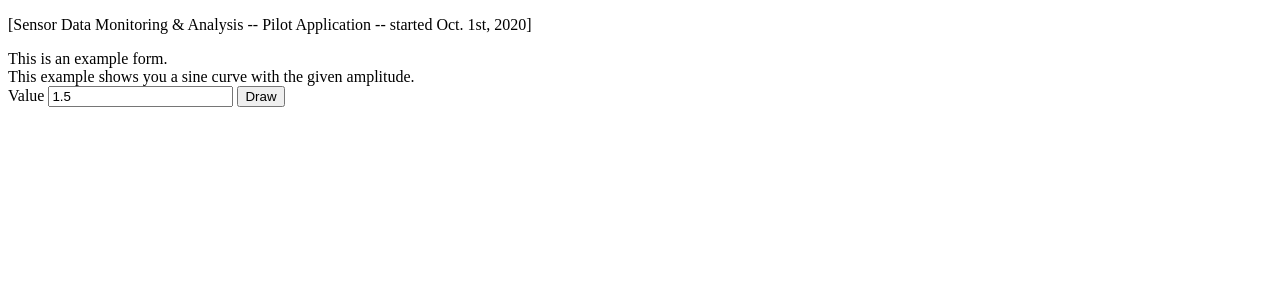
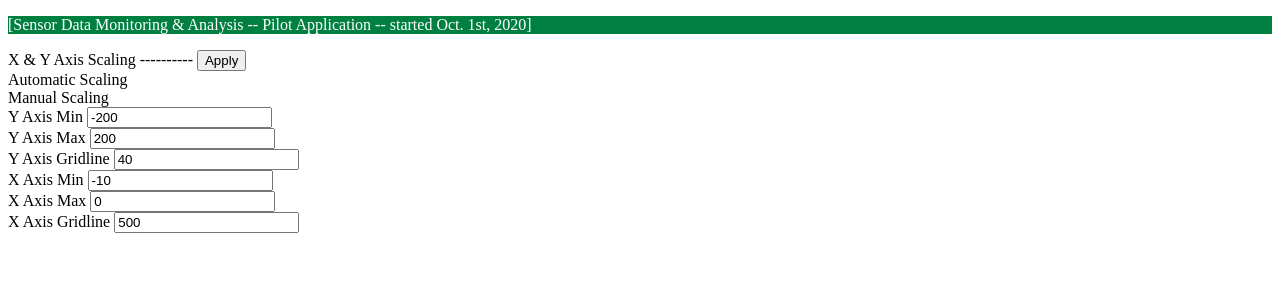
Before and after one commit to inhobyun/WSN_Project, a Flask app: page /dashboard in a window 1280 px wide. Shown: the top 300 px of the page. Run offline with Flask 2, Linux system fonts and the light colour scheme; some libraries are stand-ins or nearby versions.

Commit message:
Some work

```diff
--- a/app.py
+++ b/app.py
@@ -1,3 +1,6 @@
+"""
+Starting of sensor data monitoring and analysis application -- 2020/10/01
+"""
 import json
 import math
 from flask import Flask, redirect, request
@@ -8,9 +11,7 @@ env = Environment(
     loader=PackageLoader(__name__, 'templates'),
     autoescape=select_autoescape(['html', 'xml'])
 )
-"""
-Starting of sensor data monitoring and analysis application
-"""
+
 @app.route('/')
 def root():
     template = env.get_template('landing.html')
--- a/templates/base.html
+++ b/templates/base.html
@@ -12,7 +12,7 @@
     <link rel="stylesheet" href="/assets/styles/footer.css"> -->
     <title>Sensor Data Monitoring & Aanalysis </title>
     {% block head %}
-    <p>[Sensor Data Monitoring & Analysis -- Pilot Application -- started Oct. 1st, 2020]</p>
+    <p style="background-color:#008040;color:white;">[Sensor Data Monitoring & Analysis -- Pilot Application -- started Oct. 1st, 2020]</p>
     {% endblock %}
 </head>
 
--- a/templates/dashboard.html
+++ b/templates/dashboard.html
@@ -1,16 +1,27 @@
 {% extends "base.html" %}
 {% block main %}
 <div class="form">
-    This is an example form.<br>
-    This example shows you a sine curve with the given amplitude.<br>
-    <label>Value</label>
-    <input type="text" id="value-input" value="1.5" />
-    <button onclick="sendValue()">Draw</button>
     <div id="chart-box"></div>
+    X & Y Axis Scaling ----------
+    <button onclick="sendValue()">Apply</button> <br>
+    <label>Automatic Scaling</label> <br>
+    <label>Manual Scaling</label> <br>
+    <label>Y Axis Min</label>
+    <input type="text" id="y_min" value="-200" /> <br>
+    <label>Y Axis Max</label>
+    <input type="text" id="y_max" value="200" /> <br>
+    <label>Y Axis Gridline</label>
+    <input type="text" id="y_gridline" value="40" /> <br>
+    <label>X Axis Min</label>
+    <input type="text" id="x_min" value="-10" /> <br>
+    <label>X Axis Max</label>
+    <input type="text" id="x_max" value="0" /> <br>
+    <label>X Axis Gridline</label>
+    <input type="text" id="x_gridline" value="500" /> <br>
 </div>
 <script>
     function sendValue() {
-        const value = document.getElementById('value-input').value;
+        const value = document.getElementById('y_max').value;
         axios.post('/post_test', {
             value: Number(value),
         }).then(response => {
@@ -27,9 +38,9 @@
         document.getElementById('chart-box').innerHTML = '';
 
         // set the dimensions and margins of the graph
-        var margin = {top: 10, right: 30, bottom: 30, left: 60},
-            width = 460 - margin.left - margin.right,
-            height = 400 - margin.top - margin.bottom;
+        var margin = {top: 100, right: 30, bottom: 30, left: 500},
+            width = 1920 - margin.left - margin.right,
+            height = 600 - margin.top - margin.bottom;
 
         // append the svg object to the body of the page
         var svg = d3.select("#chart-box")
```
